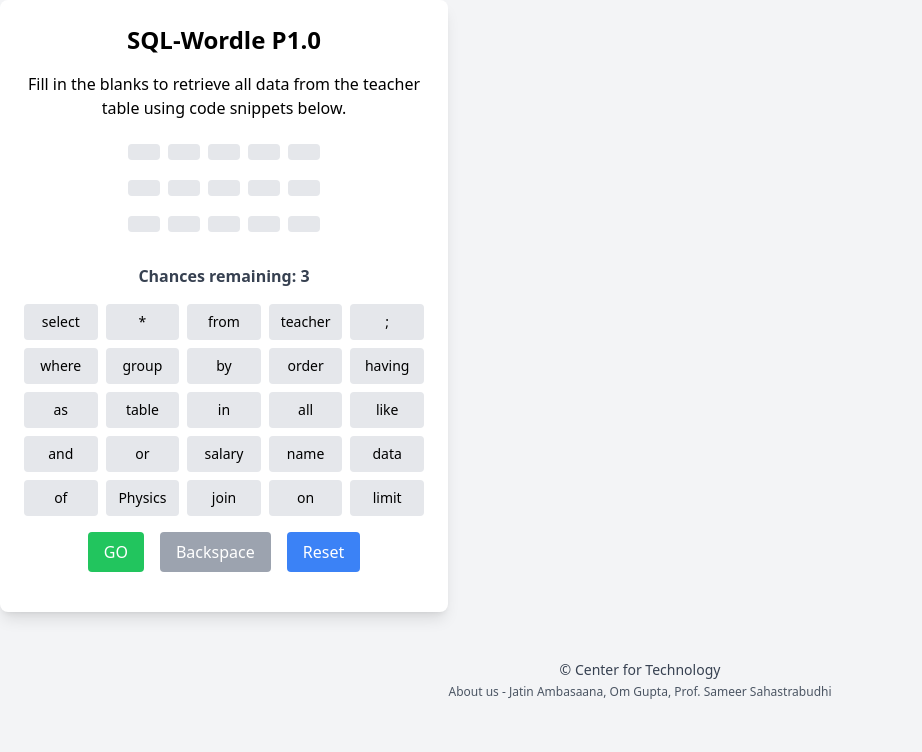
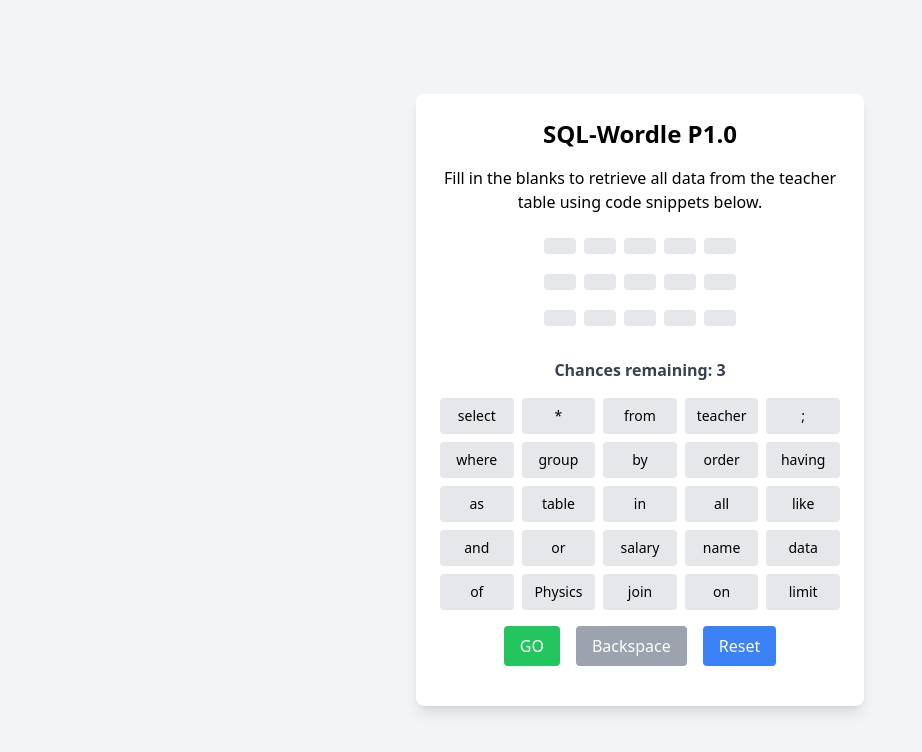
Before and after one commit to hiomgupta/SQL-Wordle, a plain HTML site: page index.html in a window 1280 px wide. Shown: the whole page, without its empty margins (0-922 px from the left). Drawn offline with nearby package versions, Linux system fonts and the light colour scheme.

Commit message:
improved interactivity to buttons, resolved the issue and copyright

```diff
--- a/index.html
+++ b/index.html
@@ -6,7 +6,7 @@
   <title>SQL-Wordle Game</title>
   <script src="https://cdn.tailwindcss.com"></script>
 </head>
-<body class="flex-col min-h-screen bg-gray-100">
+<body class="flex items-center justify-center min-h-screen bg-gray-100">
   <div class="bg-white p-6 rounded-lg shadow-lg max-w-full sm:max-w-md w-full">
     <h1 class="text-2xl font-bold text-center mb-4">SQL-Wordle P1.0</h1>
     <p class="text-center mb-6">Fill in the blanks to retrieve all data from the teacher table using code snippets below.</p>
@@ -85,14 +85,6 @@
     <p id="message" class="text-center text-gray-700 font-semibold"></p>
   </div>
 
-  <footer class="bg-gray-100 text-center py-4 mt-8">
-    <div class="text-gray-700 text-sm">
-        &copy; <span id="currentYear"></span> Center for Technology
-    </div>
-    <div class="text-gray-600 text-xs mt-1">
-        About us - Jatin Ambasaana, Om Gupta, Prof. Sameer Sahastrabudhi
-    </div>
-  </footer>
   <script src="script.js"></script>
 </body>
 </html>
```
